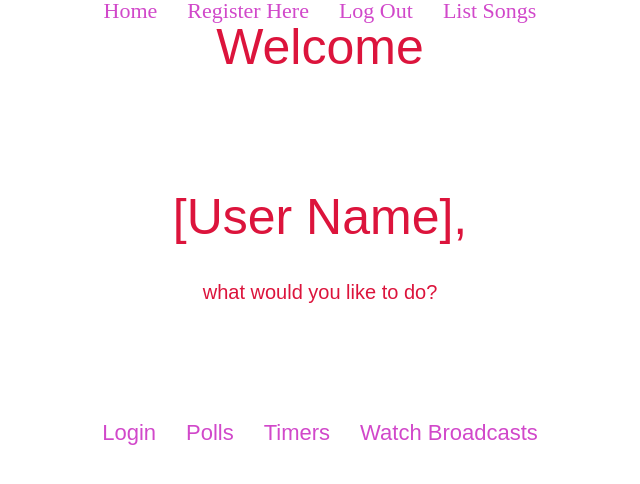
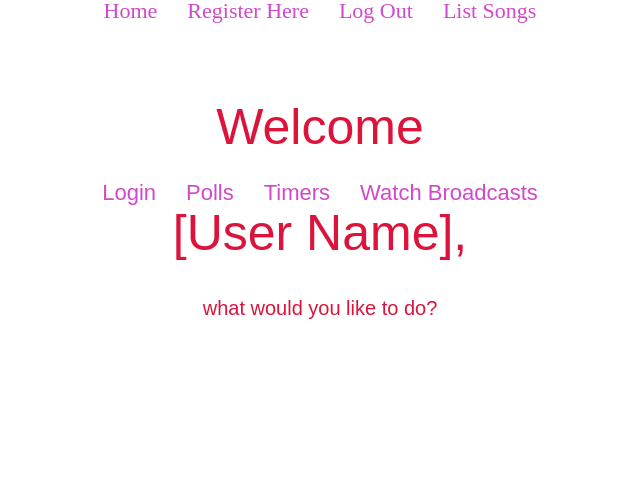
Before and after one commit to Pytormal/PYT-Studio, a React (Create React App) app: page / in a window 1280 px wide. Shown: the top 484 px of the page, without its empty margins (320-960 px from the left). Built offline with nearby package versions, Linux system fonts and the light colour scheme.

Commit message:
changed the app portion

```diff
--- a/src/components/ListSongs.js
+++ b/src/components/ListSongs.js
@@ -56,9 +56,9 @@ class Credits extends React.Component {
   render() {
     return (
       <>
-        <Link id="upload-song" to="/upload-song">
+        {/* <Link id="upload-song" to="/upload-song">
           Upload Songs here
-        </Link>
+        </Link> */}
         <div
           className="song-marquee-wrapper song-wrapper"
           id="song-credits-container"
--- a/src/components/styles/App.css
+++ b/src/components/styles/App.css
@@ -31,7 +31,8 @@ h4 {
   display: flex;
   justify-content: center;
   align-items: center;
-  margin-bottom: 10vh;
+  margin-bottom: 2vh;
+  margin-top: 10vh;
 }
 
 .all-links {
--- a/src/components/styles/dualscreen.css
+++ b/src/components/styles/dualscreen.css
@@ -60,7 +60,7 @@
     /* fill the rest of the space */
 
     flex: 1;
-    align-items: flex-end;
+    align-items: center;
     overflow-y: visible;
     justify-content: space-evenly;
     margin-bottom:3rem;
@@ -78,6 +78,10 @@
     ); /* hinge width */
 
     overflow-y: scroll;
+    display: flex;
+    flex-direction: column;
+
+    align-items: center;
   }
 
   .home-links {
--- a/src/components/styles/home.css
+++ b/src/components/styles/home.css
@@ -1,4 +1,4 @@
-.welcome-title{ height:50vh;}
+.welcome-title{ height:10vh;}
 
 
 
```
